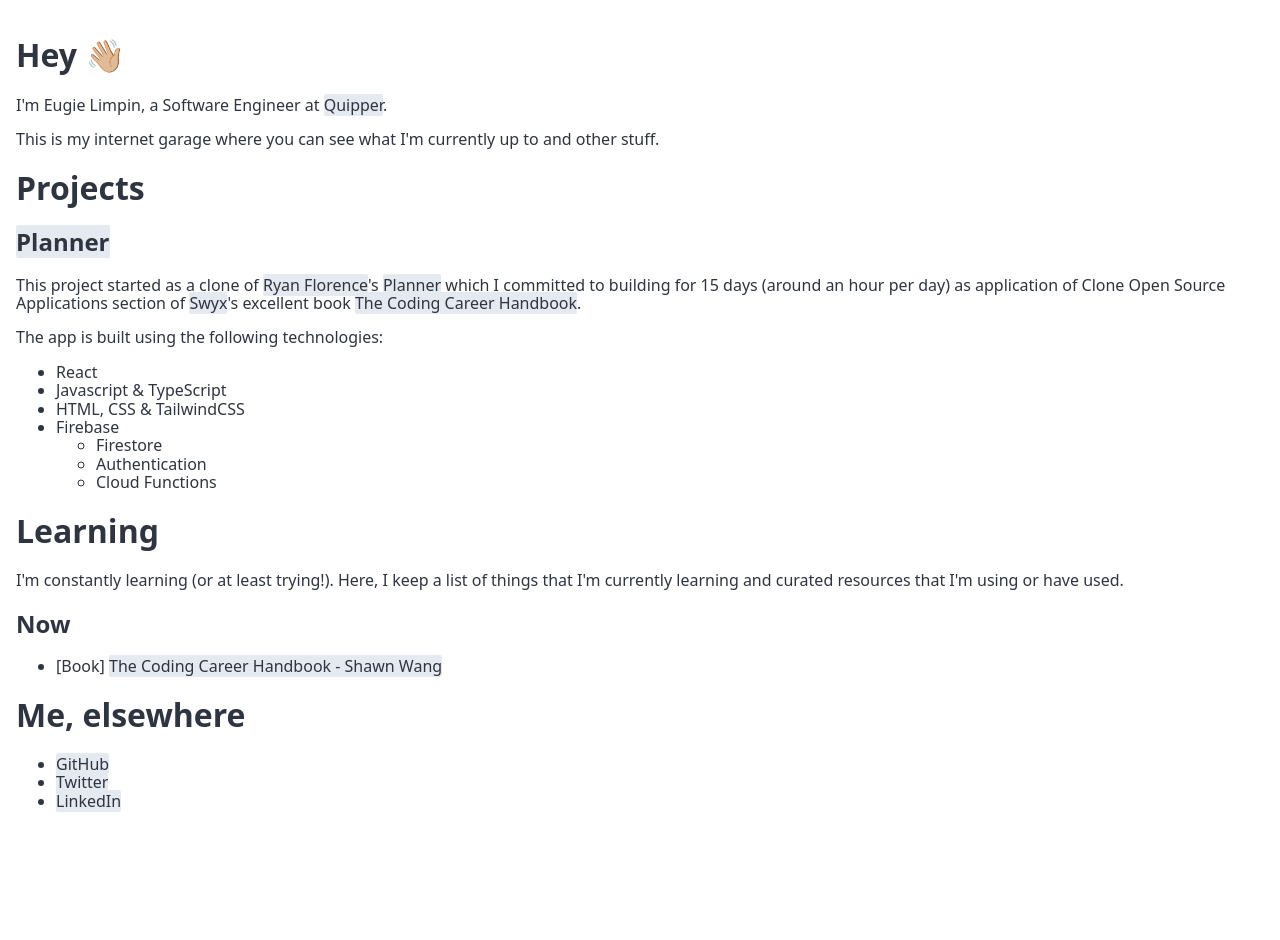
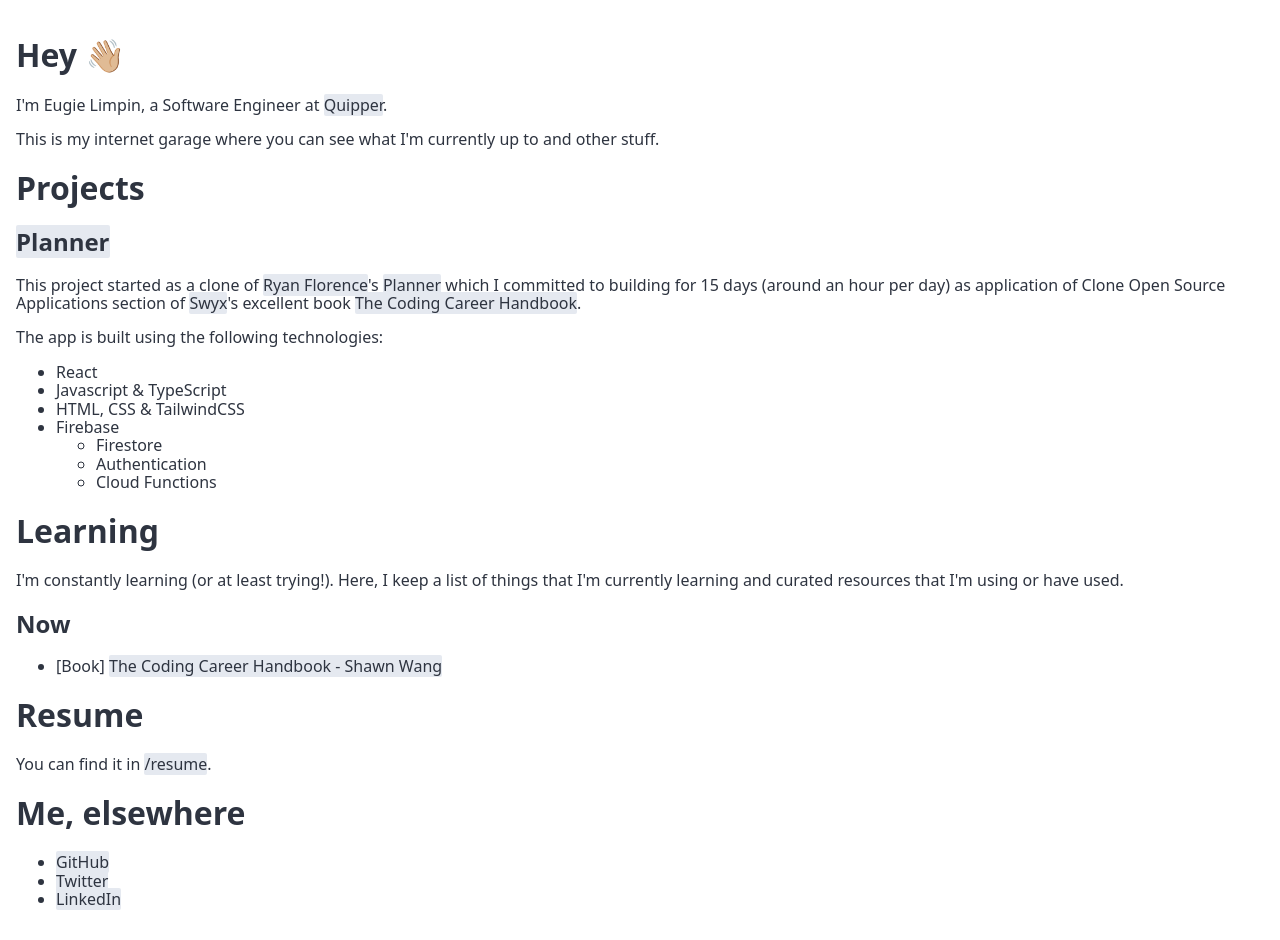
Before and after one commit to eugiellimpin/website, an Eleventy site: page index.md in a window 1280 px wide. Before the commit the page ends 842 px from the top, so only its background shows below. Built offline with nearby package versions, Linux system fonts and the light colour scheme; Eleventy itself is replaced by a stand-in of ours; files that its build step writes are made by us from their sources.

Commit message:
Add section for resume

```diff
--- a/index.md
+++ b/index.md
@@ -39,6 +39,10 @@ used.
 
 - [Book] <a href="https://www.learninpublic.org/" target="_blank">The Coding Career Handbook - Shawn Wang</a>
 
+# Resume
+
+You can find it in [/resume](/resume).
+
 # Me, elsewhere
 
 - [GitHub](https://github.com/eugiellimpin)
```
